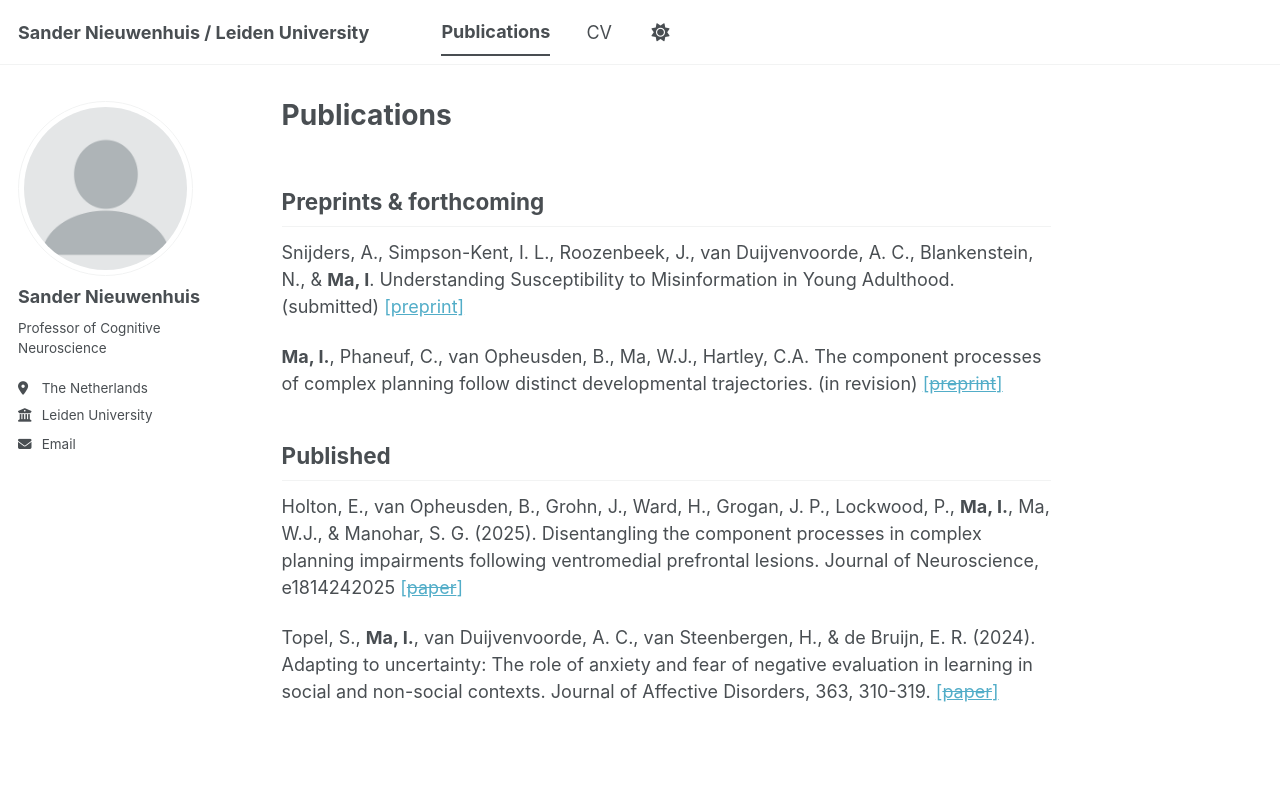
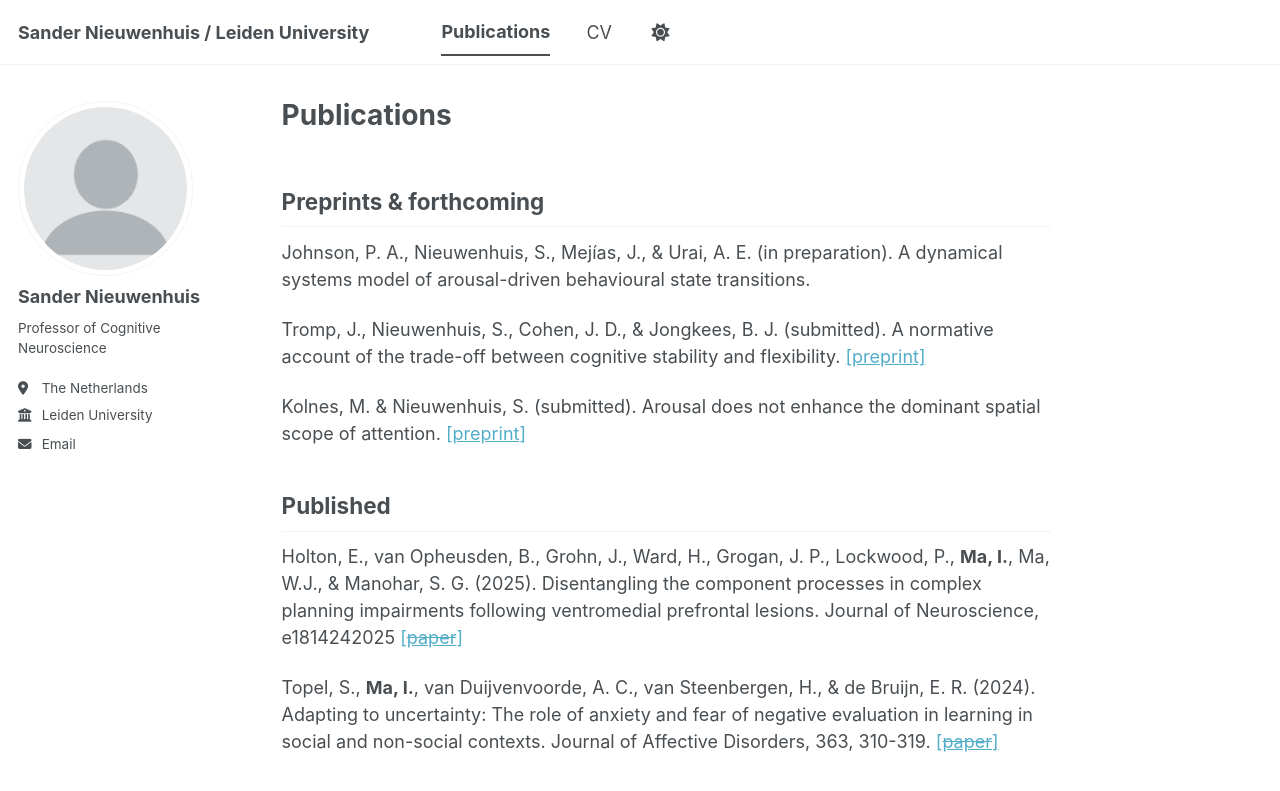
Before and after one commit to sander-nieuwenhuis/research, a Jekyll site: the page built from _pages/publications.md, in a window 1280 px wide. Shown: the top 791 px of the page. Built offline with Jekyll 4.4.1, drawn with Linux system fonts in a browser that asks for light colours; a script bundle is joined from its source files by our own code; library files that are not in the unit come from our copies.

Commit message:
Update publications.md

```diff
--- a/_pages/publications.md
+++ b/_pages/publications.md
@@ -7,9 +7,12 @@ title:  "Publications"
 
 Preprints & forthcoming
 ------
-Snijders, A., Simpson-Kent, I. L., Roozenbeek, J., van Duijvenvoorde, A. C., Blankenstein, N., & **Ma, I**. Understanding Susceptibility to Misinformation in Young Adulthood. (submitted) [[preprint]](https://sander-nieuwenhuis.github.io/research/assets/pdfs/Tromp2025JN.pdf)
+Johnson, P. A., Nieuwenhuis, S., Mejías, J., & Urai, A. E. (in preparation). A dynamical systems model of arousal-driven behavioural state transitions.
 
-**Ma, I.**, Phaneuf, C., van Opheusden, B., Ma, W.J., Hartley, C.A. The component processes of complex planning follow distinct developmental trajectories. (in revision) [[~~preprint~~]](https://psyarxiv.com/d62rw)
+Tromp, J., Nieuwenhuis, S., Cohen, J. D., & Jongkees, B. J. (submitted). A normative account of the trade-off between cognitive stability and flexibility. [[preprint]](https://sander-nieuwenhuis.github.io/research/assets/pdfs/Tromp2025PsyrXiv.pdf)
+
+Kolnes, M. & Nieuwenhuis, S. (submitted). Arousal does not enhance the dominant spatial scope of attention. [[preprint]](https://osf.io/preprints/psyarxiv/3xeyb_v1)
+
 
 Published
 ------
```
